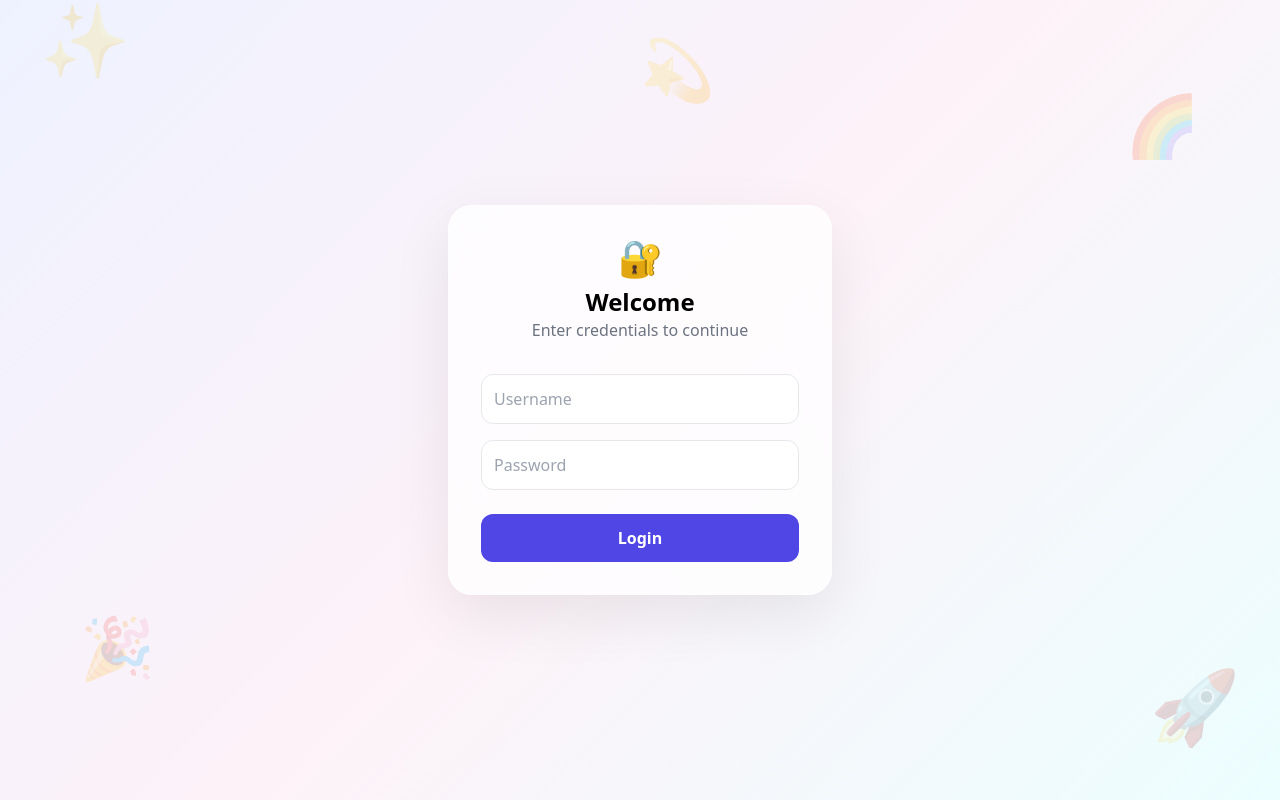
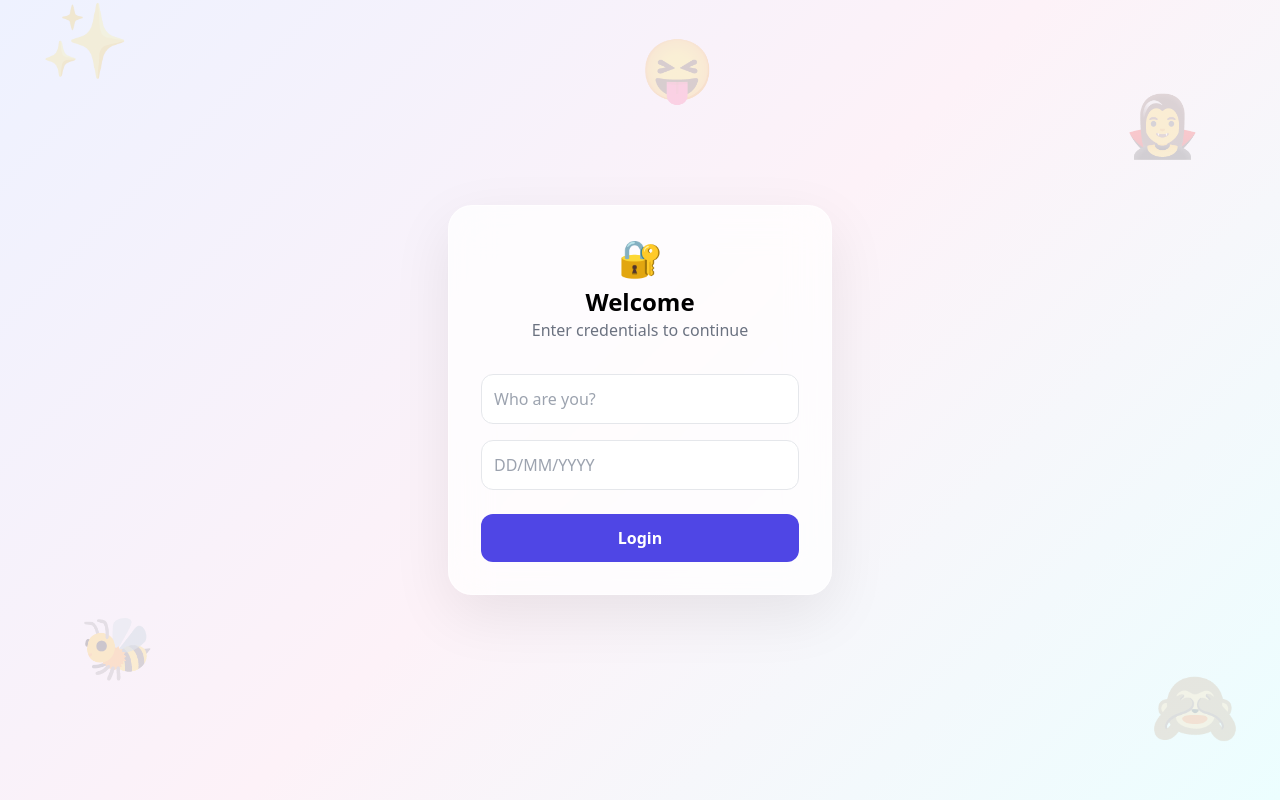
Before and after one commit to Madekav/best_august_ever, a plain HTML site: page index.html in a window 1280 px wide. Drawn offline with nearby package versions, Linux system fonts and the light colour scheme.

Commit message:
Enhance decorations and update input placeholders
Added new decorative elements and updated placeholders in input fields.

```diff
--- a/index.html
+++ b/index.html
@@ -63,10 +63,10 @@ font-size:5rem;
 <!-- Decorations -->
 
 <div class="float top-8 left-10 text-7xl">✨</div>
-<div class="float bottom-10 right-10 text-7xl" style="animation-delay:2s;">🚀</div>
-<div class="float top-24 right-20 text-6xl" style="animation-delay:4s;">🌈</div>
-<div class="float bottom-24 left-20 text-6xl" style="animation-delay:1s;">🎉</div>
-<div class="float left-1/2 top-12 text-6xl" style="animation-delay:3s;">💫</div>
+<div class="float bottom-10 right-10 text-7xl" style="animation-delay:2s;">🙈</div>
+<div class="float top-24 right-20 text-6xl" style="animation-delay:4s;">🧛‍♀️</div>
+<div class="float bottom-24 left-20 text-6xl" style="animation-delay:1s;">🐝</div>
+<div class="float left-1/2 top-12 text-6xl" style="animation-delay:3s;">😝</div>
 
 <!-- LOGIN -->
 
@@ -89,13 +89,13 @@ Enter credentials to continue
 <input
 id="username"
 type="text"
-placeholder="Username"
+placeholder="Who are you?"
 class="w-full p-3 rounded-xl border mb-4 outline-none focus:ring-2 focus:ring-indigo-400">
 
 <input
 id="password"
 type="password"
-placeholder="Password"
+placeholder="DD/MM/YYYY"
 class="w-full p-3 rounded-xl border mb-6 outline-none focus:ring-2 focus:ring-indigo-400">
 
 <button
@@ -123,7 +123,7 @@ Incorrect credentials
 </h1>
 
 <p class="text-gray-500 mb-10">
-Until August 1, 2026 • Midnight CET
+Until August 1, 2026
 </p>
 
 <div class="grid grid-cols-2 md:grid-cols-4 gap-6">
```
